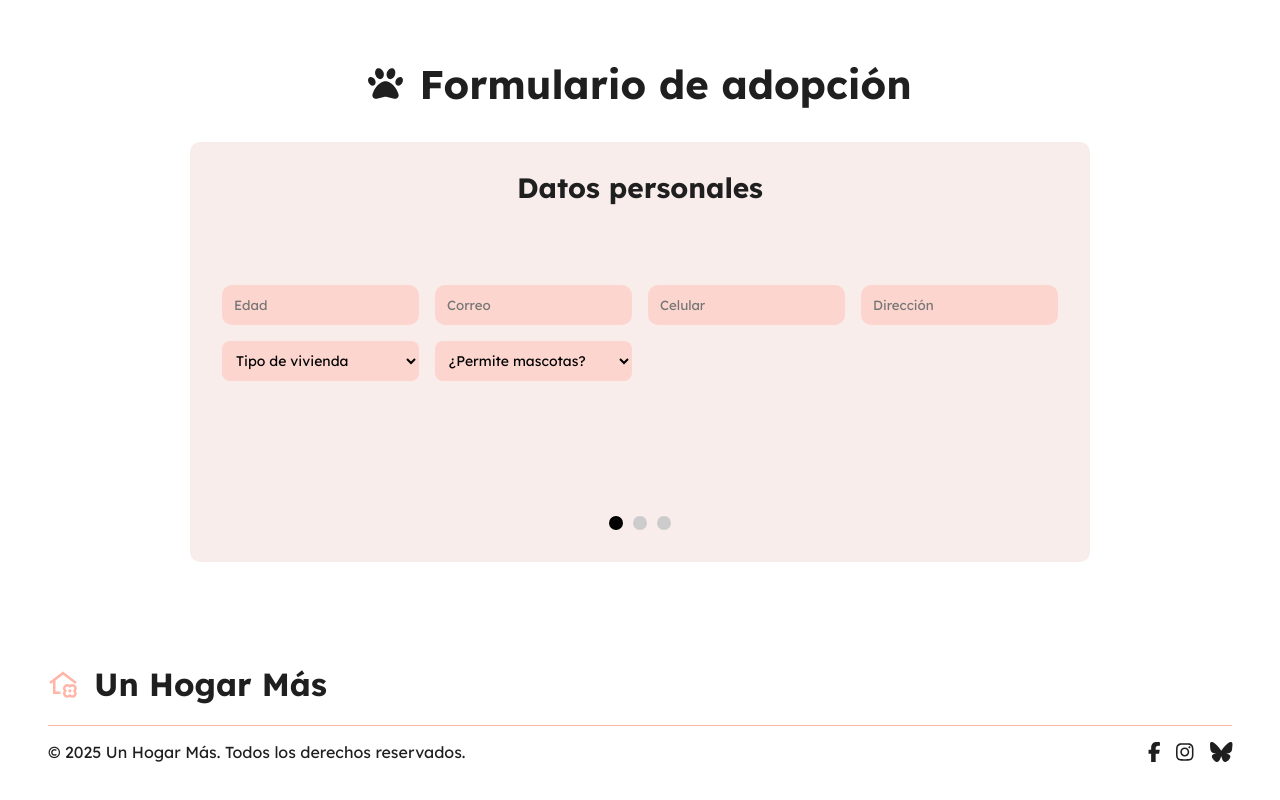
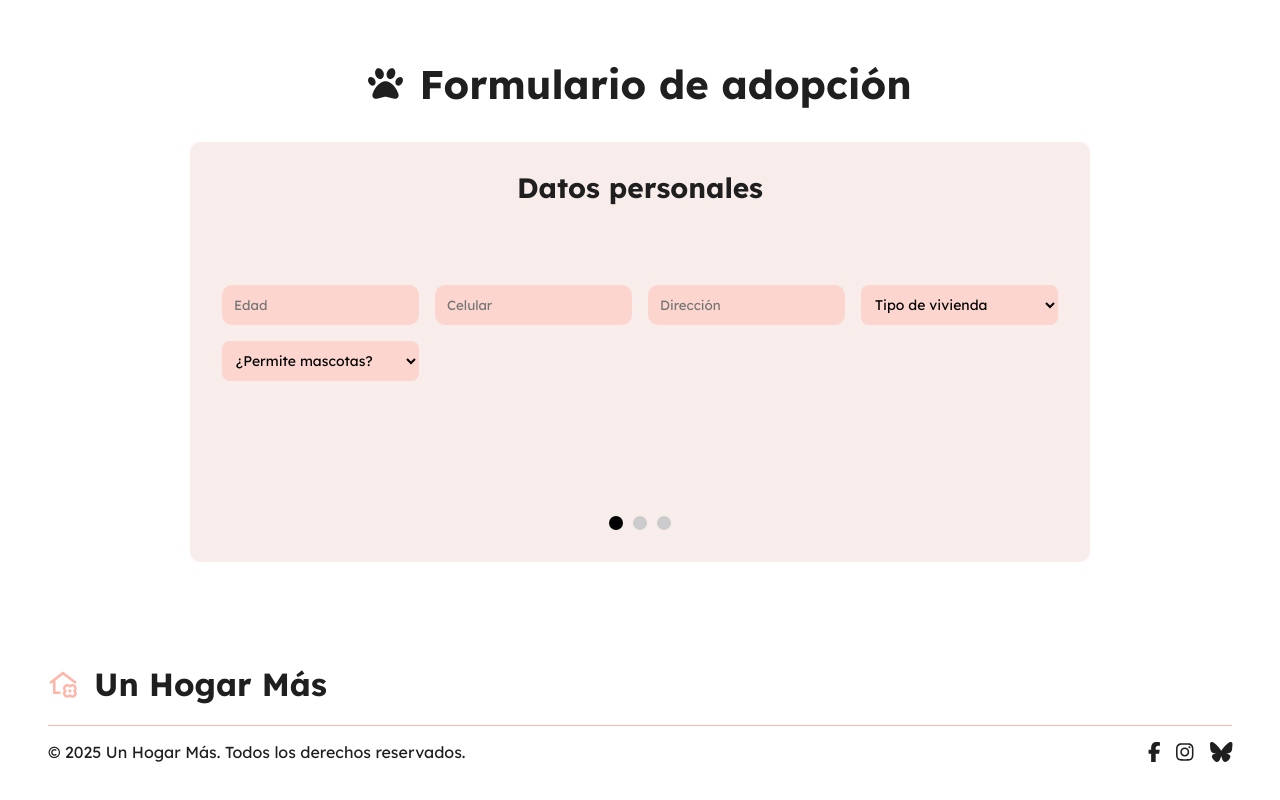
Before and after one commit to Darionvr/unhogarmas, a React (Vite) app: page /AdoptionForm in a window 1280 px wide. Shown: the part 621-1421 px from the top of the page. Built offline with nearby package versions, Linux system fonts and the light colour scheme.

Commit message:
Correcion del adoptionForm

```diff
--- a/src/assets/Views/AdoptionForm.jsx
+++ b/src/assets/Views/AdoptionForm.jsx
@@ -6,13 +6,12 @@ import { faPaw } from '@fortawesome/free-solid-svg-icons'
 const AdoptionForm = () => {
     const InitialAdoptionF = {
         Edad: "",
-        Correo: "",
         Celular: "",
         Domicilio: "",
         TipoVivienda: "",
         PermiteMascotas: "",
         NombreDeLaMascota: "",
-        TiempoDisponible: "",
+        Deseo:"",
         Convivencia: "",
         aceptoLey: false,
         compromiso: false,
@@ -32,10 +31,10 @@ const AdoptionForm = () => {
 
     const SubmitAdoption = (e) => {
         e.preventDefault();
-        if (!formData.Edad || !formData.Correo || !formData.Celular || !formData.Domicilio ||
+        if (!formData.Edad || !formData.Celular || !formData.Domicilio ||
             !formData.TipoVivienda || !formData.PermiteMascotas || !formData.NombreDeLaMascota
-            || !formData.TiempoDisponible || !formData.Convivencia || !formData.TiempoDisponible
-            || !formData.aceptoLey || !formData.compromiso || !formData.informacionVeridica) {
+             || !formData.Convivencia ||!formData.Deseo|| !formData.aceptoLey ||
+             !formData.compromiso || !formData.informacionVeridica) {
             alert("Todos los campos son obligatorios");
             return;
         }
@@ -110,13 +109,7 @@ const AdoptionForm = () => {
                                         value={formData.Edad}
                                         onChange={handleChange}
                                     />
-                                    <input
-                                        name="Correo"
-                                        placeholder="Correo"
-                                        type="email"
-                                        value={formData.Correo}
-                                        onChange={handleChange}
-                                    />
+
                                     <input
                                         name="Celular"
                                         placeholder="Celular"
@@ -163,8 +156,8 @@ const AdoptionForm = () => {
                                         onChange={handleChange}
                                     />
                                     <select
-                                        name="TiempoDisponible"
-                                        value={formData.TiempoDisponible}
+                                        name="Deseo"
+                                        value={formData.Deseo}
                                         onChange={handleChange}
                                     >
                                         <option value="">¿Por qué desea adoptar?</option>
```
